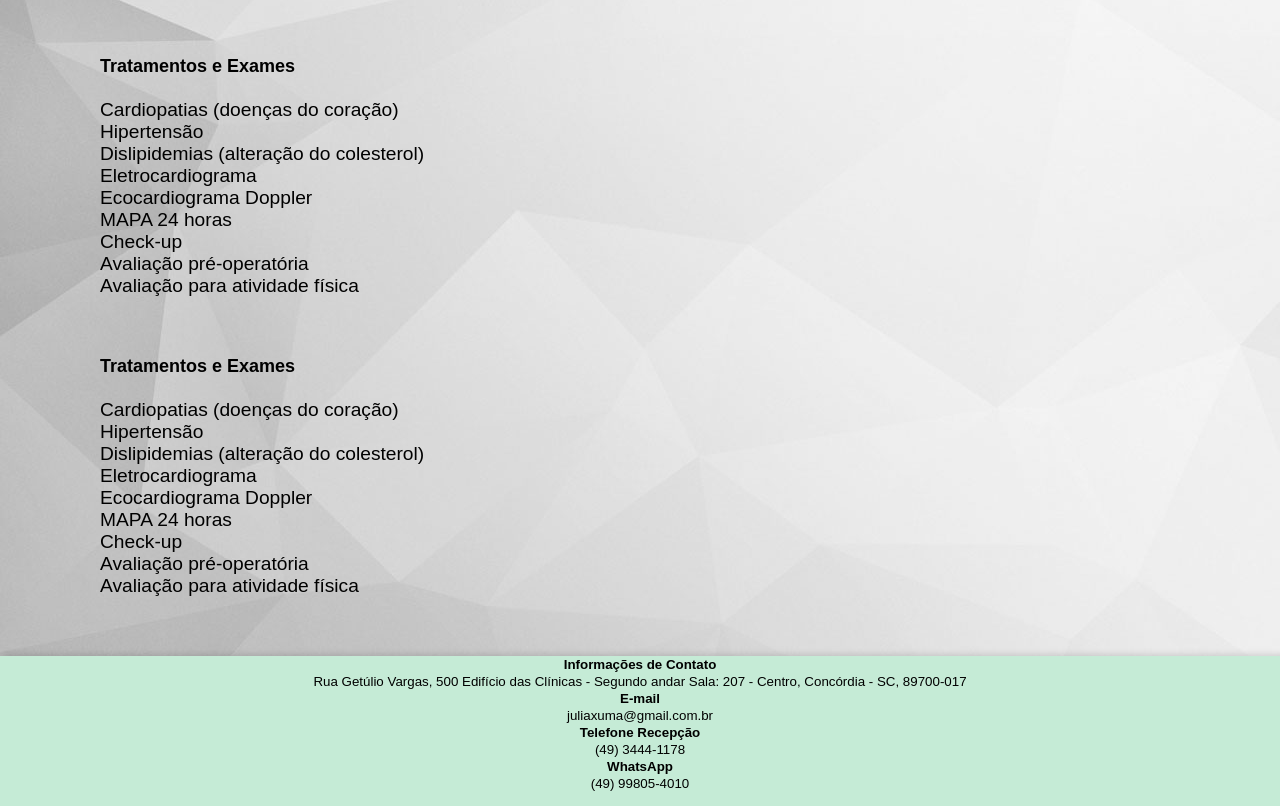
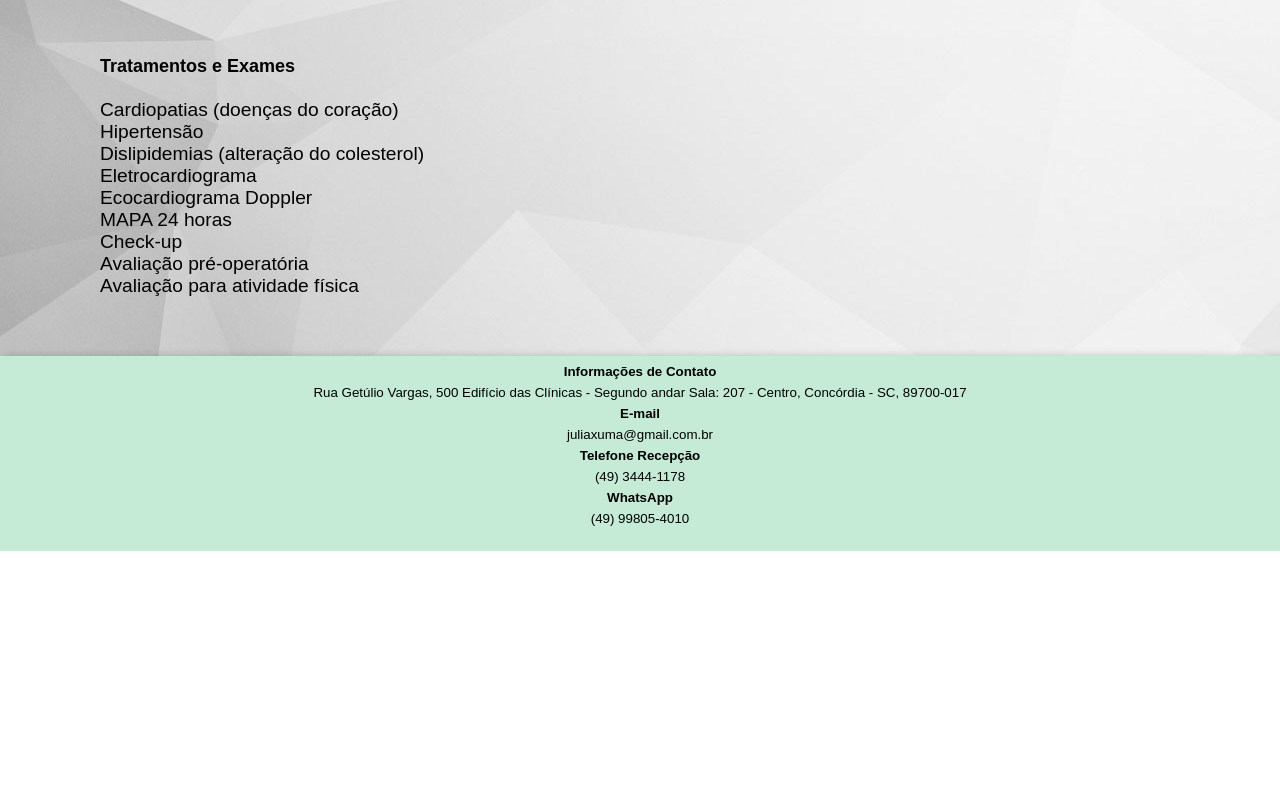
Before and after one commit to pauloedias/site-julia, a plain HTML site: page index.html in a window 1280 px wide. Shown: the part 416-1222 px from the top of the page. After the commit the page ends 967 px from the top, so only its background shows below. Drawn offline with Linux system fonts and the light colour scheme.

Commit message:
style changes

```diff
--- a/index.html
+++ b/index.html
@@ -66,22 +66,6 @@
     </ul>
     </div>
 
-    <div class  ="ecocardiografia">
-        <p>Tratamentos e Exames</p>
-        <br>
-        <ul>
-            <li>Cardiopatias (doenças do coração)</li>
-            <li>Hipertensão</li>
-            <li>Dislipidemias (alteração do colesterol)</li>
-            <li>Eletrocardiograma</li>
-            <li>Ecocardiograma Doppler</li>
-            <li>MAPA 24 horas</li>
-            <li>Check-up</li>
-            <li>Avaliação pré-operatória</li>
-            <li>Avaliação para atividade física</li>
-        </ul>
-        </div>
-
 
 </main>
 
--- a/style.css
+++ b/style.css
@@ -15,6 +15,7 @@
     margin: 0px;
     padding: 0px;
     max-width: 100%;
+    max-height:100%;
 }
 
 main{
@@ -70,6 +71,7 @@ h2{
 footer{
     background-color: var(--cor0);
     text-align: center;
+    padding-top: 5px;
 }
 
 footer>p{
@@ -78,7 +80,7 @@ footer>p{
     font-weight: normal;
     font-size: smaller;
     color: black;
-    padding: 1px;
+    padding: 3px;
 
 }
 
@@ -86,6 +88,6 @@ footer.fixar-rodape{
     box-shadow: 6px 0px 7px 1px rgba(0, 0, 0, 0.159);
     bottom: 0;
     left: 0;
-    height: 150px;
+    height: 190px;
     position: static;
   }
```
